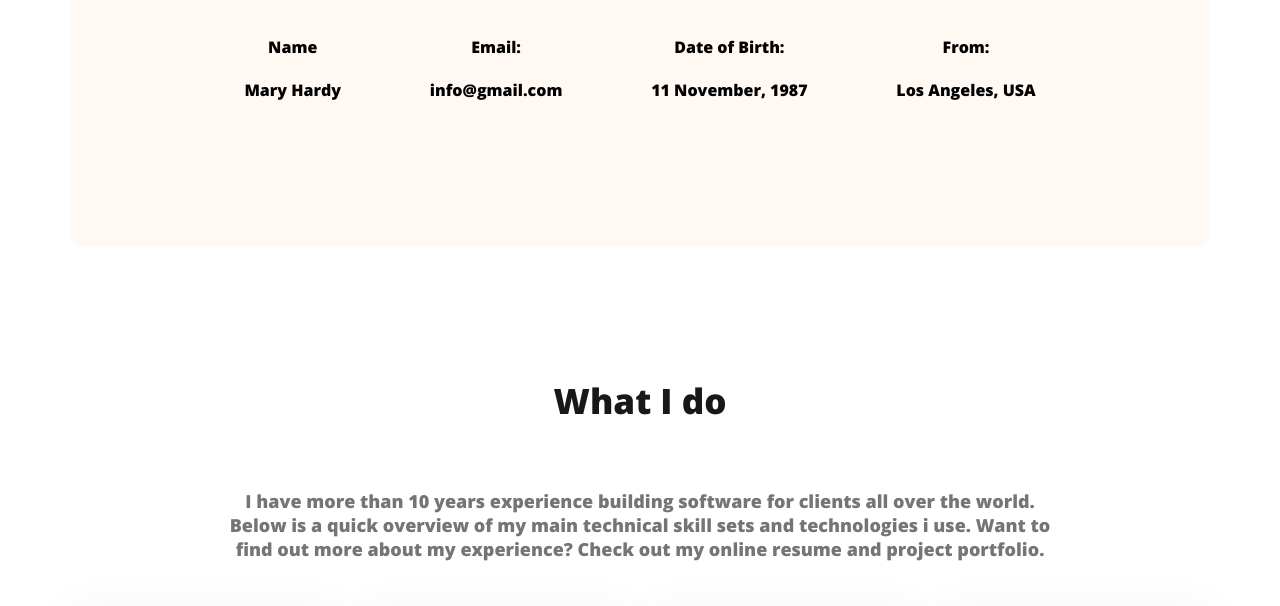
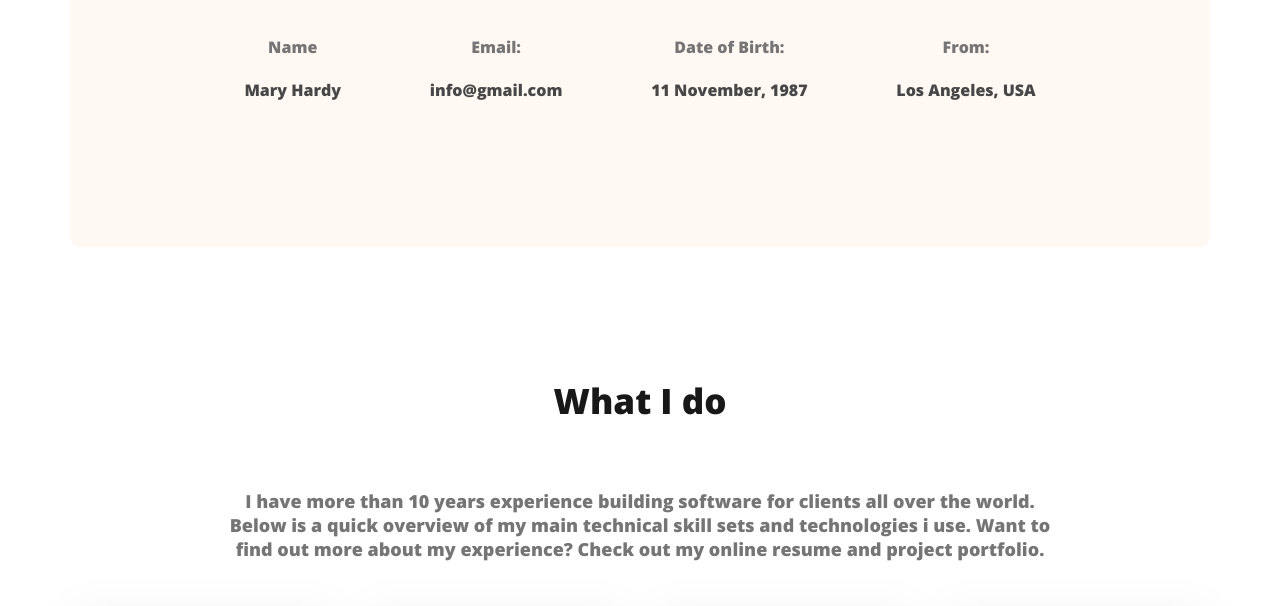
Before and after one commit to jubaircse4bu/webdeveloper-portfolio, a plain HTML site: page index.html in a window 1280 px wide. Shown: the part 1244-1850 px from the top of the page. Drawn offline with nearby package versions, Linux system fonts and the light colour scheme.

Commit message:
edited info title and description class

```diff
--- a/styles/portfolio.css
+++ b/styles/portfolio.css
@@ -130,6 +130,13 @@ main section {
 .about-info {
     text-align: center;
 }
+.info-title{
+    color: #757575;
+}
+
+.info-description{
+    color: #474747;
+}
 
 /* skills related styles */
 
```
